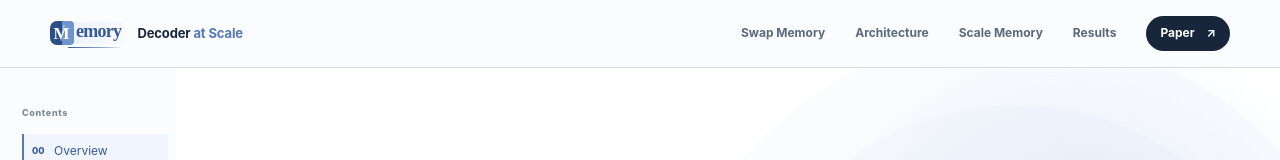
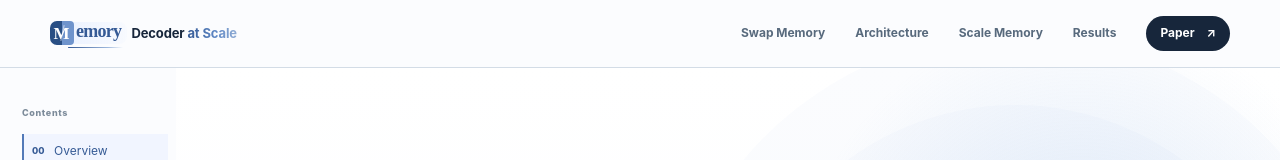
Before and after one commit to Rubin-Wei/memory-decoder-at-scale, a Next.js app: page / in a window 1280 px wide. Shown: the top 160 px of the page. Built offline with nearby package versions, Linux system fonts and the light colour scheme.

Commit message:
Refine brand lockup styling

```diff
--- a/app/globals.css
+++ b/app/globals.css
@@ -116,7 +116,7 @@ main {
 }
 
 .brand-lockup {
-  gap: 10px;
+  gap: 4px;
 }
 
 .final-memory-word {
@@ -197,7 +197,12 @@ main {
 }
 
 .brand-scale {
-  color: var(--blue);
+  display: inline-block;
+  color: var(--blue-dark);
+  background: linear-gradient(90deg, var(--blue-dark) 0%, #5f88c5 58%, #91add5 100%);
+  background-clip: text;
+  -webkit-background-clip: text;
+  -webkit-text-fill-color: transparent;
 }
 
 .nav-links {
```
Also changed, not shown: 1 other file (tests, documents, lock files or other folders).
